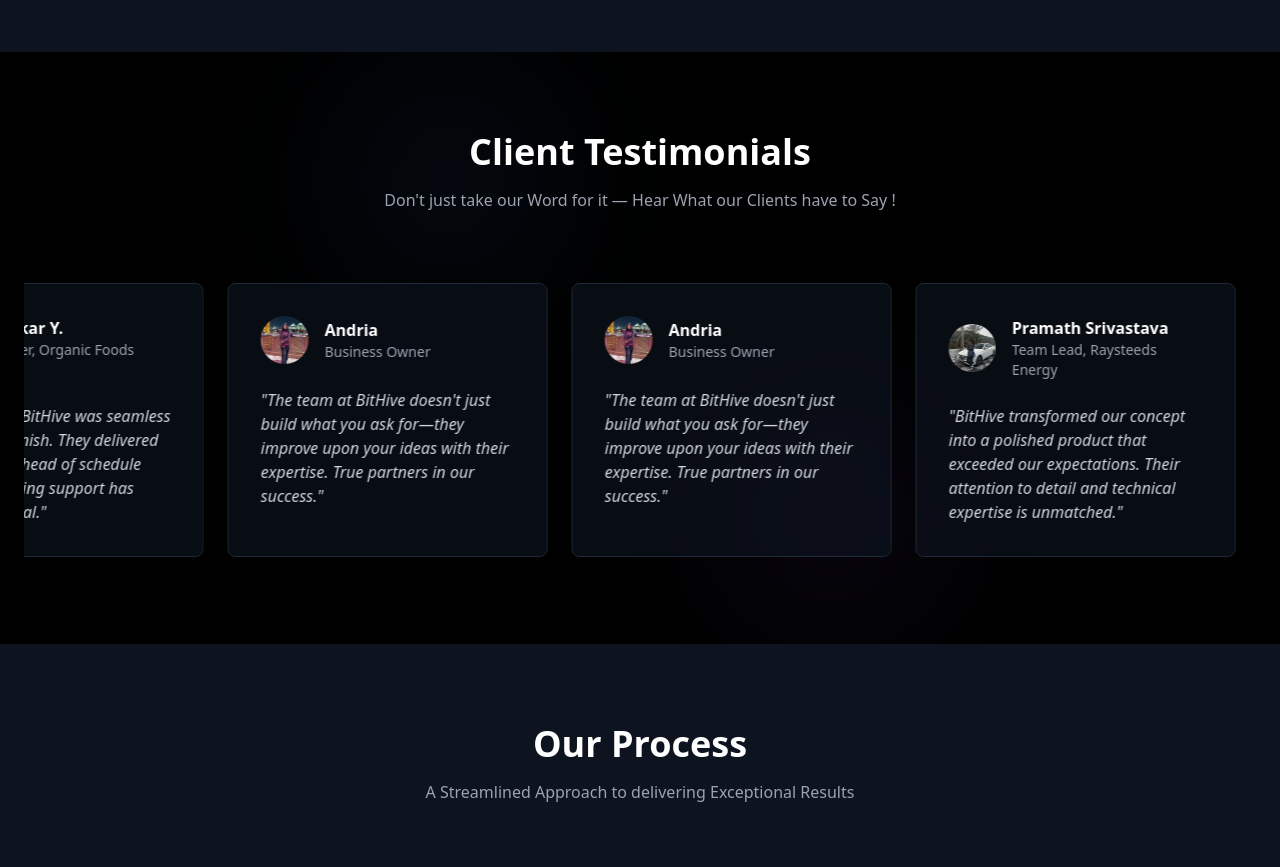
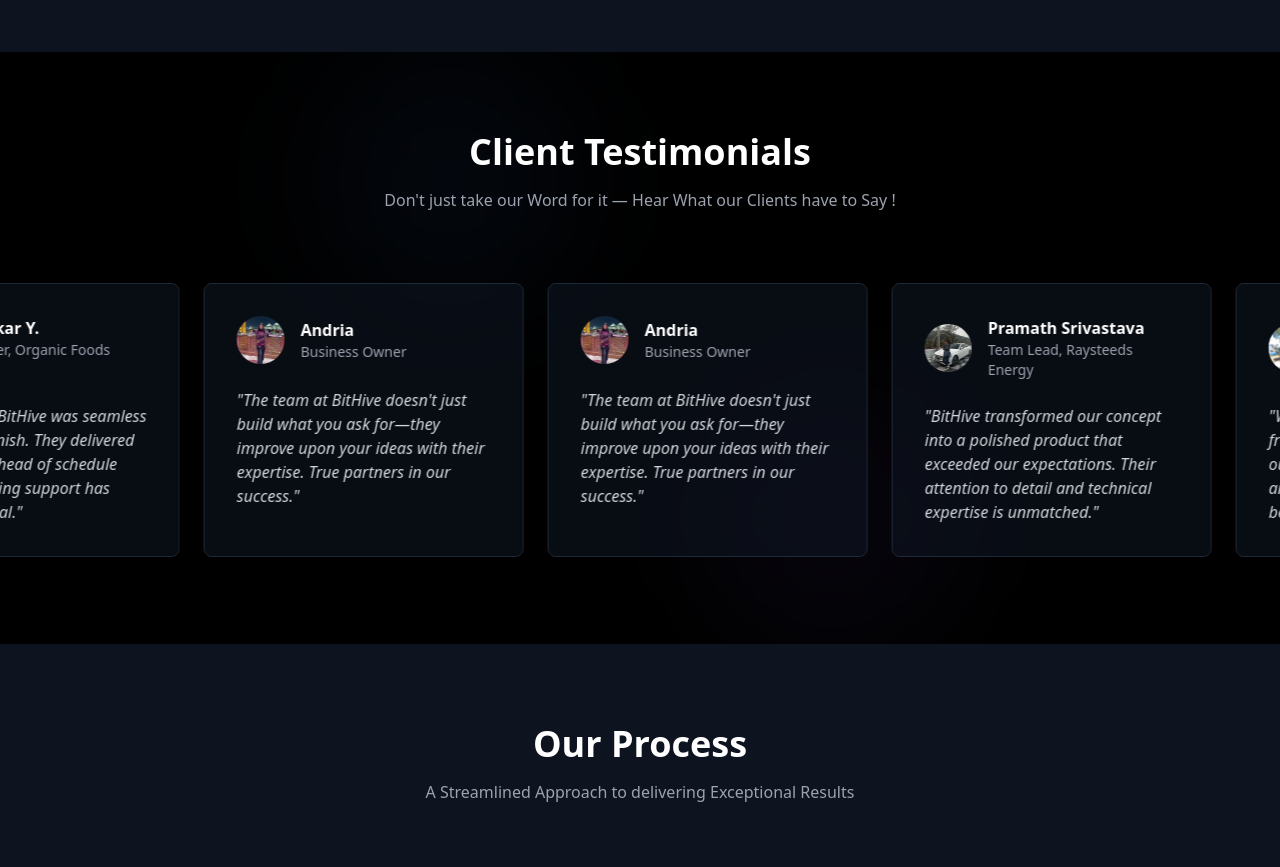
Before and after one commit to BitHiveTechnologies/BitHive-Website, a Next.js app: page / in a window 1280 px wide. Shown: the part 3060-3927 px from the top of the page. Built offline with nearby package versions, Linux system fonts and the light colour scheme.

Commit message:
what is that 80 between main section and suc section in client testimonial part

```diff
--- a/app/page.tsx
+++ b/app/page.tsx
@@ -821,7 +821,7 @@
             {/* Testimonials Section */}{' '}
             <section className="py-20 bg-black relative overflow-hidden z-10" data-oid="j_s4_gl">
                 {' '}
-                <div className="container mx-auto px-6 relative z-10" data-oid="qnumvow">
+                <div className="container mx-auto px-0 relative z-10" data-oid="qnumvow">
                     {' '}
                     <div className="text-center mb-16" data-oid="jc0ug:g">
                         {' '}
```
